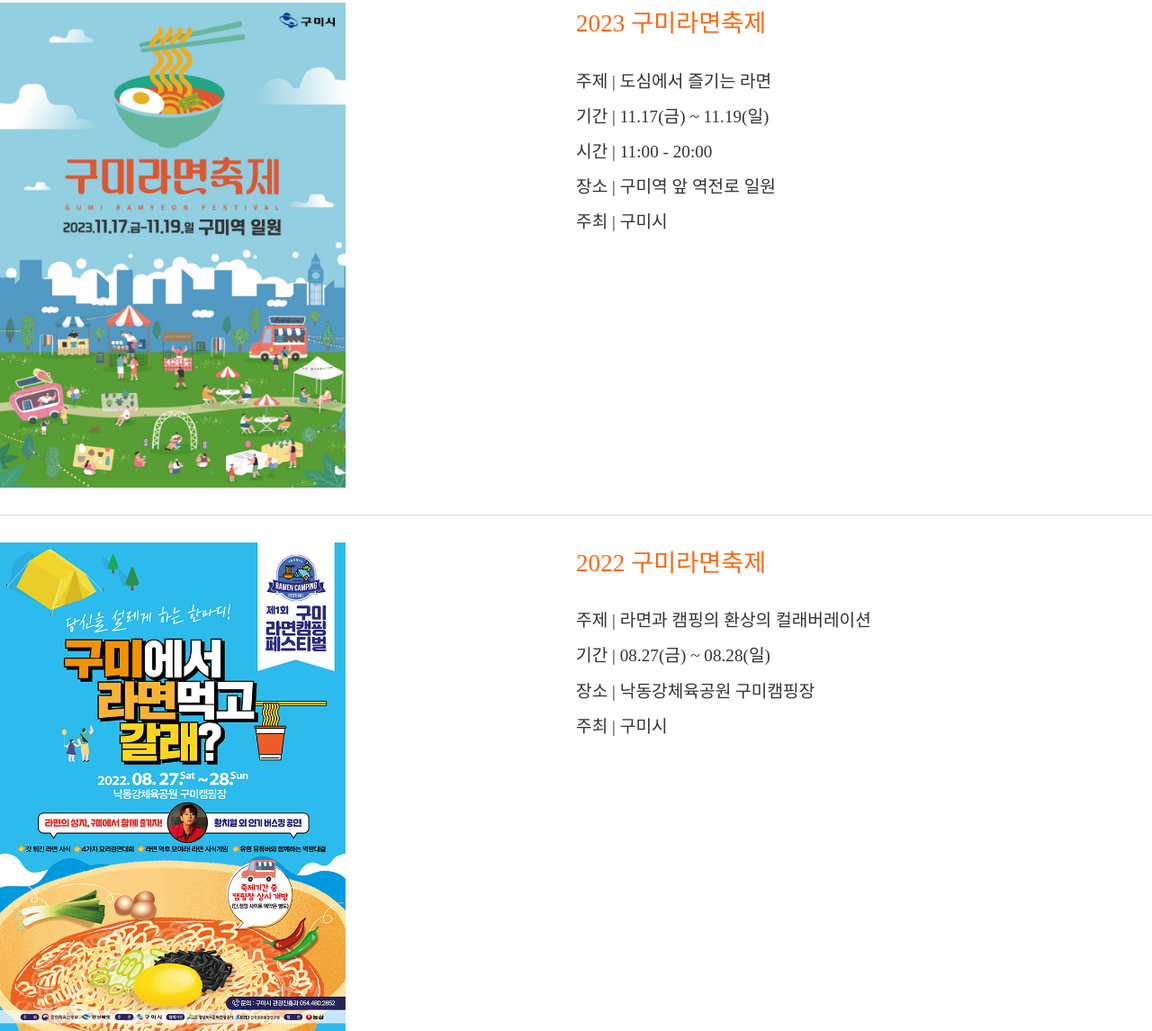
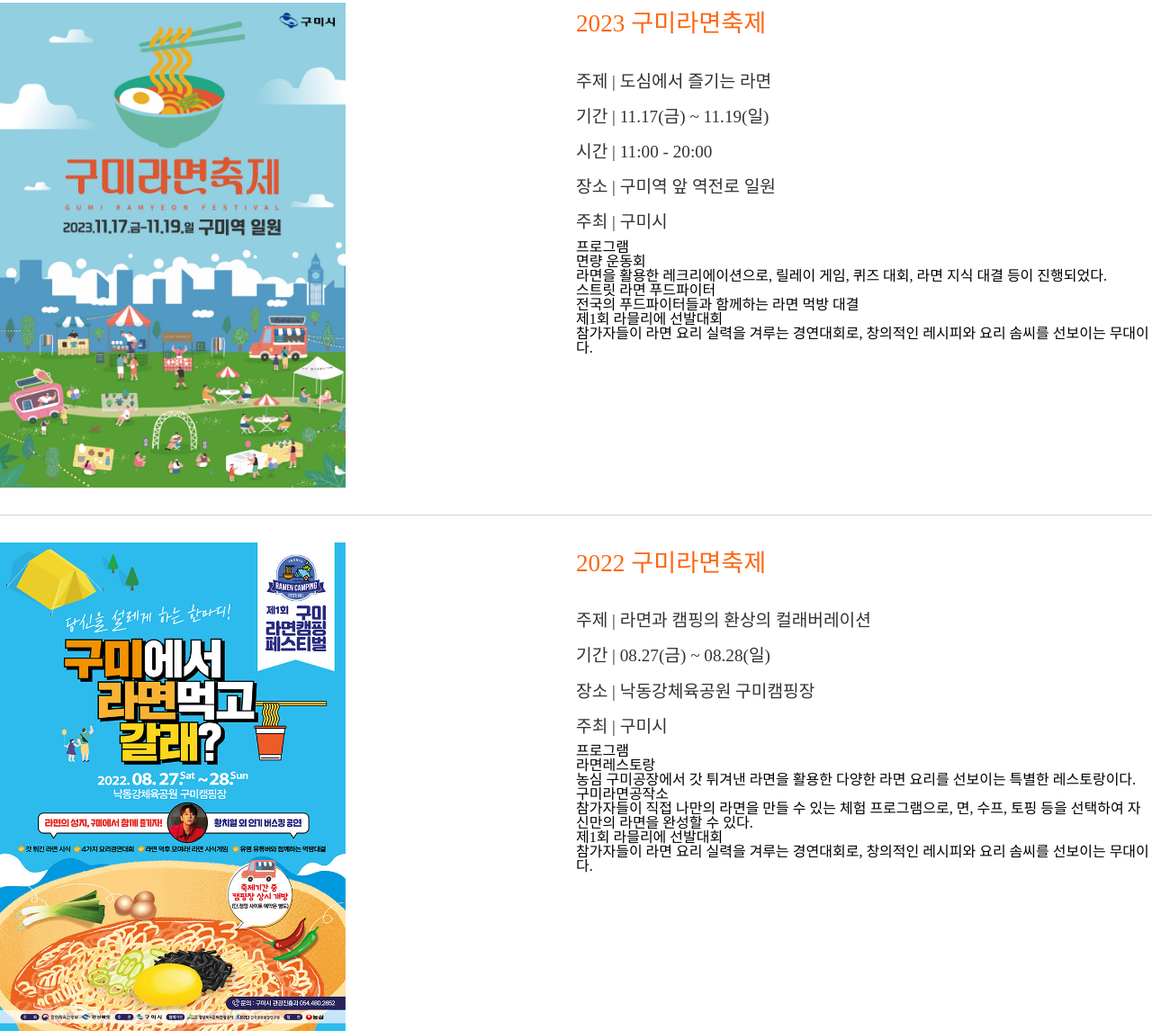
Before and after one commit to Do-chaerin/guminoodle, a plain HTML site: page history.html in a window 1280 px wide. Shown: the part 1480-2626 px from the top of the page at 90% size. Drawn offline with Linux system fonts and the light colour scheme; a web font is replaced by a local one.

Commit message:
히스토리 정보 추가

```diff
--- a/css/history.css
+++ b/css/history.css
@@ -4,14 +4,6 @@
   src: url("https://cdn.jsdelivr.net/gh/fontbee/font@main/SANDBOX/SBAggroM.woff") format("woff");
   font-weight: 500;
   font-style: normal;
-}
-html {
-  font-size: 16px;
-  font-family: "SBAggroM";
-}
-.inner {
-  margin: auto;
-  width: 1280px;
 }
 .title {
   font-size: 3rem;
--- a/css/info.css
+++ b/css/info.css
@@ -5,20 +5,11 @@
   font-weight: 500;
   font-style: normal;
 }
-html {
-  font-size: 16px;
-  font-family: "SBAggroM";
-}
-.inner {
-  margin: auto;
-  width: 1280px;
-}
 .title {
   font-size: 3rem;
   padding: 50px 0;
   color: var(--gumi--sub-green);
 }
-
 .info {
   display: flex;
   justify-content: space-between;
@@ -39,7 +30,7 @@ html {
 }
 
 .infoText p {
-    text-align: justify;
+  text-align: justify;
   font-size: 1.1rem;
   line-height: 1.8;
   color: #333
--- a/history.html
+++ b/history.html
@@ -85,6 +85,16 @@
             <li>장소 | 구미역 앞 역전로 일원</li>
             <li>주최 | 구미시</li>
           </ul>
+          <!-- 축제 프로그램 -->
+           <h2>프로그램</h2>
+          <dl>
+            <dt>라면레스토랑</dt>
+            <dd>농심 구미공장에서 갓 튀겨낸 라면을 활용한 다양한 라면 요리를 선보이는 특별한 레스토랑</dd>
+            <dt>구미라면공작소</dt>
+            <dd>참가자들이 직접 나만의 라면을 만들 수 있는 체험 프로그램</dd>
+            <dt>제1회 라믈리에 선발대회</dt>
+            <dd>참가자들이 라면 요리 실력을 겨루는 경연대회</dd>
+          </dl>
         </div>
       </div>
       <!-- 2023 -->
@@ -100,6 +110,16 @@
             <li>장소 | 구미역 앞 역전로 일원</li>
             <li>주최 | 구미시</li>
           </ul>
+          <!-- 축제 프로그램 -->
+          <h2>프로그램</h2>
+          <dl>
+            <dt>면량 운동회</dt>
+            <dd>라면을 활용한 레크리에이션으로, 릴레이 게임, 퀴즈 대회, 라면 지식 대결 등이 진행되었다.</dd>
+            <dt>스트릿 라면 푸드파이터</dt>
+            <dd>전국의 푸드파이터들과 함께하는 라면 먹방 대결</dd>
+            <dt>제1회 라믈리에 선발대회</dt>
+            <dd>참가자들이 라면 요리 실력을 겨루는 경연대회로, 창의적인 레시피와 요리 솜씨를 선보이는 무대이다.</dd>
+          </dl>
         </div>
       </div>
       <!-- 2022 -->
@@ -114,6 +134,16 @@
             <li>장소 | 낙동강체육공원 구미캠핑장</li>
             <li>주최 | 구미시</li>
           </ul>
+          <!-- 축제 프로그램 -->
+          <h2>프로그램</h2>
+          <dl>
+            <dt>라면레스토랑</dt>
+            <dd>농심 구미공장에서 갓 튀겨낸 라면을 활용한 다양한 라면 요리를 선보이는 특별한 레스토랑이다.</dd>
+            <dt>구미라면공작소</dt>
+            <dd>참가자들이 직접 나만의 라면을 만들 수 있는 체험 프로그램으로, 면, 수프, 토핑 등을 선택하여 자신만의 라면을 완성할 수 있다.</dd>
+            <dt>제1회 라믈리에 선발대회</dt>
+            <dd>참가자들이 라면 요리 실력을 겨루는 경연대회로, 창의적인 레시피와 요리 솜씨를 선보이는 무대이다.</dd>
+          </dl>
         </div>
       </div>
     </div>
```
